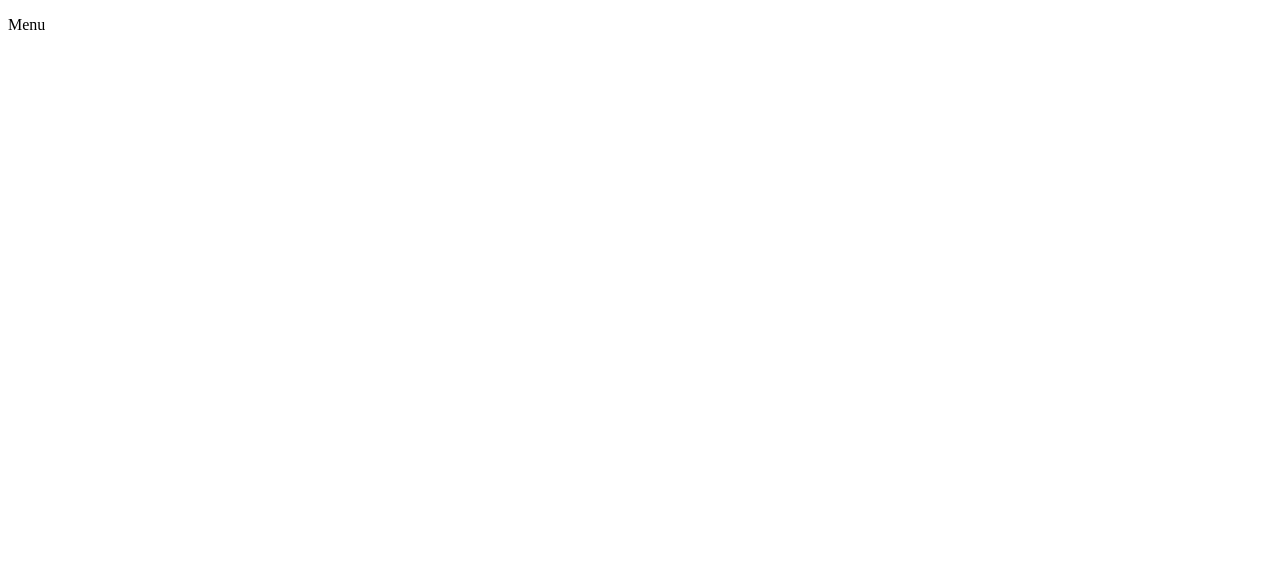
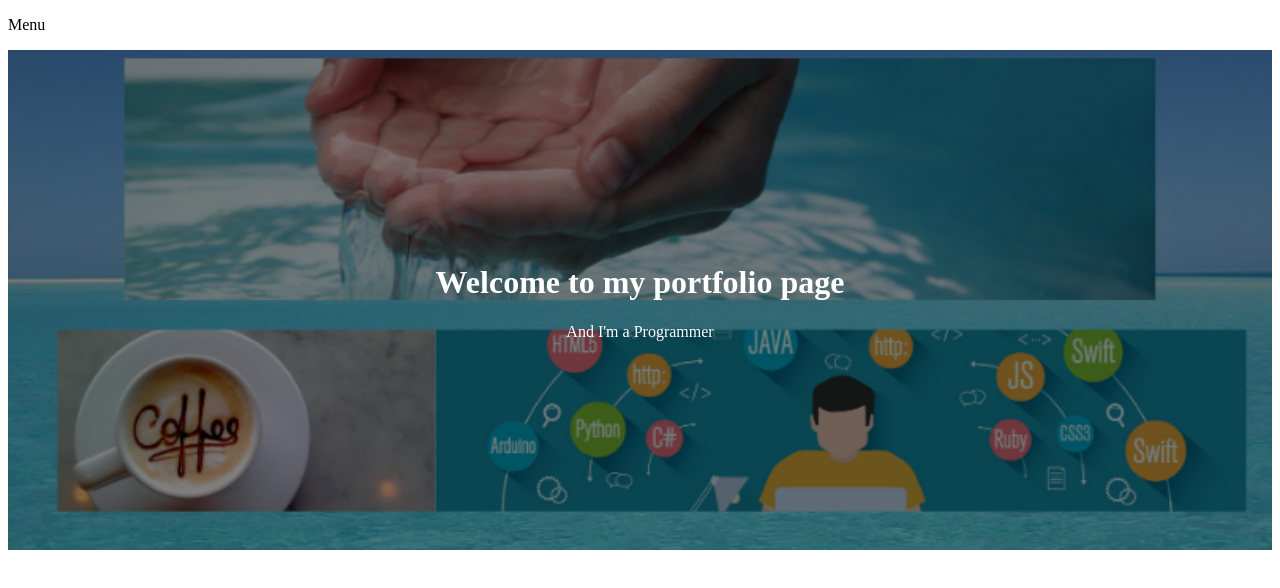
Before and after one commit to rajeevRuhaan/Rajeev_react21_HTML-CSS, a plain HTML site: page Portfolio/index.html in a window 1280 px wide. Drawn offline with Linux system fonts and the light colour scheme.

Commit message:
Hero banner added

```diff
--- a/Portfolio/index.html
+++ b/Portfolio/index.html
@@ -10,6 +10,12 @@
     <header>
         <p>Menu</p>
     </header>
+    <div class="hero-image">
+        <div class="hero-text">
+          <h1>Welcome to my portfolio page</h1>
+          <p>And I'm a Programmer</p>
 
+        </div>
+      </div>
 </body>
 </html>
--- a/Portfolio/style.css
+++ b/Portfolio/style.css
@@ -0,0 +1,27 @@
+body,
+html {
+  height: 100%;
+}
+
+/* The hero image */
+.hero-image {
+  background-image: linear-gradient(rgba(0, 0, 0, 0.5), rgba(0, 0, 0, 0.5)),
+    url("image/800\ _\ 600\ \(2\).png");
+  width: 100%;
+  height: 500px;
+
+  background-position: center;
+  background-repeat: no-repeat;
+  background-size: cover;
+  position: relative;
+}
+
+/* Place text in the middle of the image */
+.hero-text {
+  text-align: center;
+  position: absolute;
+  top: 50%;
+  left: 50%;
+  transform: translate(-50%, -50%);
+  color: white;
+}
```
Also changed, not shown: Portfolio/image/800 _ 600 (1).png (added), Portfolio/image/800 _ 600 (2).png (added), Portfolio/image/800 _ 600.png (added), Portfolio/image/Mood-board-Rajeev.png (added).
